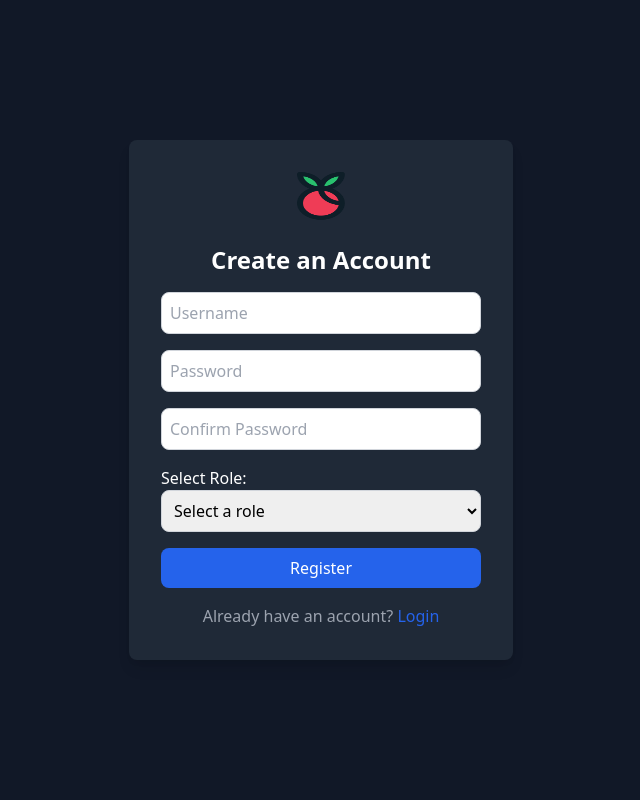
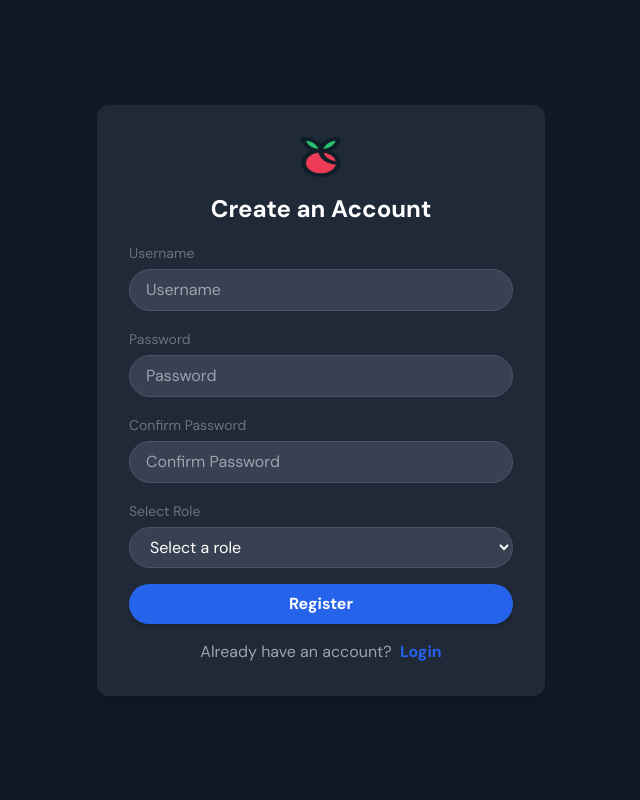
Before and after one commit to has-bogor/has-bogor, a Django app: page /authentication/register/ in a window 1280 px wide. Shown: the whole page, without its empty margins (319-959 px from the left). Run offline with Django 5.2, Linux system fonts and the light colour scheme.

Commit message:
designing login & register

```diff
--- a/authentication/templates/register.html
+++ b/authentication/templates/register.html
@@ -5,57 +5,69 @@
     <meta name="viewport" content="width=device-width, initial-scale=1.0">
     <title>Register</title>
     <link href="https://cdn.jsdelivr.net/npm/tailwindcss@2.2.19/dist/tailwind.min.css" rel="stylesheet">
+    <link href="https://fonts.googleapis.com/css2?family=DM+Sans:wght@400;500;700&display=swap" rel="stylesheet">
     {% load static %}
+    <style>
+        /* Apply DM Sans font */
+        body {
+            font-family: 'DM Sans', sans-serif;
+        }
+    </style>
 </head>
 <body class="bg-gray-900 flex items-center justify-center min-h-screen">
-    <div class="bg-gray-800 rounded-lg shadow-lg p-8 max-w-sm w-full">
-        <div class="flex justify-center mb-6">
-            <img src="{% static 'images/logo.png' %}" alt="Logo" class="h-12 w-12">
+    <div class="bg-gray-800 rounded-xl shadow-lg p-8 max-w-md w-full">
+        <div class="flex justify-center mb-4">
+            <img src="{% static 'images/logo.png' %}" alt="Logo" class="h-10 w-10">
         </div>
         <h2 class="text-white text-2xl font-bold text-center mb-4">Create an Account</h2>
 
         {% if messages %}
-        <ul class="mb-4">
+        <ul class="mb-4 text-red-500">
             {% for message in messages %}
-            <li class="text-center text-red-500">{{ message }}</li>
+            <li class="text-center">{{ message }}</li>
             {% endfor %}
         </ul>
         {% endif %}
 
-        <form method="POST">
+        <form method="POST" class="space-y-4">
             {% csrf_token %}
-            <div class="mb-4">
-                <input type="text" name="username" placeholder="Username" class="w-full p-2 rounded-lg border border-gray-300 focus:outline-none focus:ring focus:ring-blue-500" required>
+            <div class="space-y-1">
+                <label for="username" class="text-gray-500 text-sm">Username</label>
+                <input type="text" name="username" id="username" placeholder="Username" class="w-full bg-gray-700 text-white rounded-full px-4 py-2 border border-gray-600 focus:outline-none focus:ring focus:ring-blue-500" required>
                 {% if form.username.errors %}
                     <p class="text-red-500 text-xs">{{ form.username.errors }}</p>
                 {% endif %}
             </div>
-            <div class="mb-4">
-                <input type="password" name="password1" placeholder="Password" class="w-full p-2 rounded-lg border border-gray-300 focus:outline-none focus:ring focus:ring-blue-500" required>
+            <div class="space-y-1">
+                <label for="password1" class="text-gray-500 text-sm">Password</label>
+                <input type="password" name="password1" id="password1" placeholder="Password" class="w-full bg-gray-700 text-white rounded-full px-4 py-2 border border-gray-600 focus:outline-none focus:ring focus:ring-blue-500" required>
                 {% if form.password1.errors %}
                     <p class="text-red-500 text-xs">{{ form.password1.errors }}</p>
                 {% endif %}
             </div>
-            <div class="mb-4">
-                <input type="password" name="password2" placeholder="Confirm Password" class="w-full p-2 rounded-lg border border-gray-300 focus:outline-none focus:ring focus:ring-blue-500" required>
+            <div class="space-y-1">
+                <label for="password2" class="text-gray-500 text-sm">Confirm Password</label>
+                <input type="password" name="password2" id="password2" placeholder="Confirm Password" class="w-full bg-gray-700 text-white rounded-full px-4 py-2 border border-gray-600 focus:outline-none focus:ring focus:ring-blue-500" required>
                 {% if form.password2.errors %}
                     <p class="text-red-500 text-xs">{{ form.password2.errors }}</p>
                 {% endif %}
             </div>
-            <div class="mb-4">
-                <label for="user_type" class="text-white">Select Role:</label>
-                <select name="user_type" id="user_type" class="w-full p-2 rounded-lg border border-gray-300 focus:outline-none focus:ring focus:ring-blue-500" required>
+            <div class="space-y-1">
+                <label for="user_type" class="text-gray-500 text-sm">Select Role</label>
+                <select name="user_type" id="user_type" class="w-full bg-gray-700 text-white rounded-full px-4 py-2 border border-gray-600 focus:outline-none focus:ring focus:ring-blue-500" required>
                     <option value="">Select a role</option>
                     <option value="admin">Admin</option>
                     <option value="customer">Customer</option>
                 </select>
             </div>
-            <button type="submit" class="w-full bg-blue-600 text-white py-2 rounded-lg hover:bg-blue-700 transition duration-200">Register</button>
+            <button type="submit" class="w-full bg-blue-600 text-white font-semibold py-2 rounded-full hover:bg-blue-700 transition duration-200 shadow-md">
+                Register
+            </button>
         </form>
 
         <div class="text-center mt-4">
-            <span class="text-gray-400">Already have an account? </span>
-            <a href="{% url 'authentication:login' %}" class="text-blue-600 hover:underline">Login</a>
+            <span class="text-gray-400">Already have an account?</span>
+            <a href="{% url 'authentication:login' %}" class="text-blue-600 font-semibold ml-1 hover:underline">Login</a>
         </div>
     </div>
 </body>
```
Also changed, not shown: authentication/templates/login.html (+23 -12 lines).
